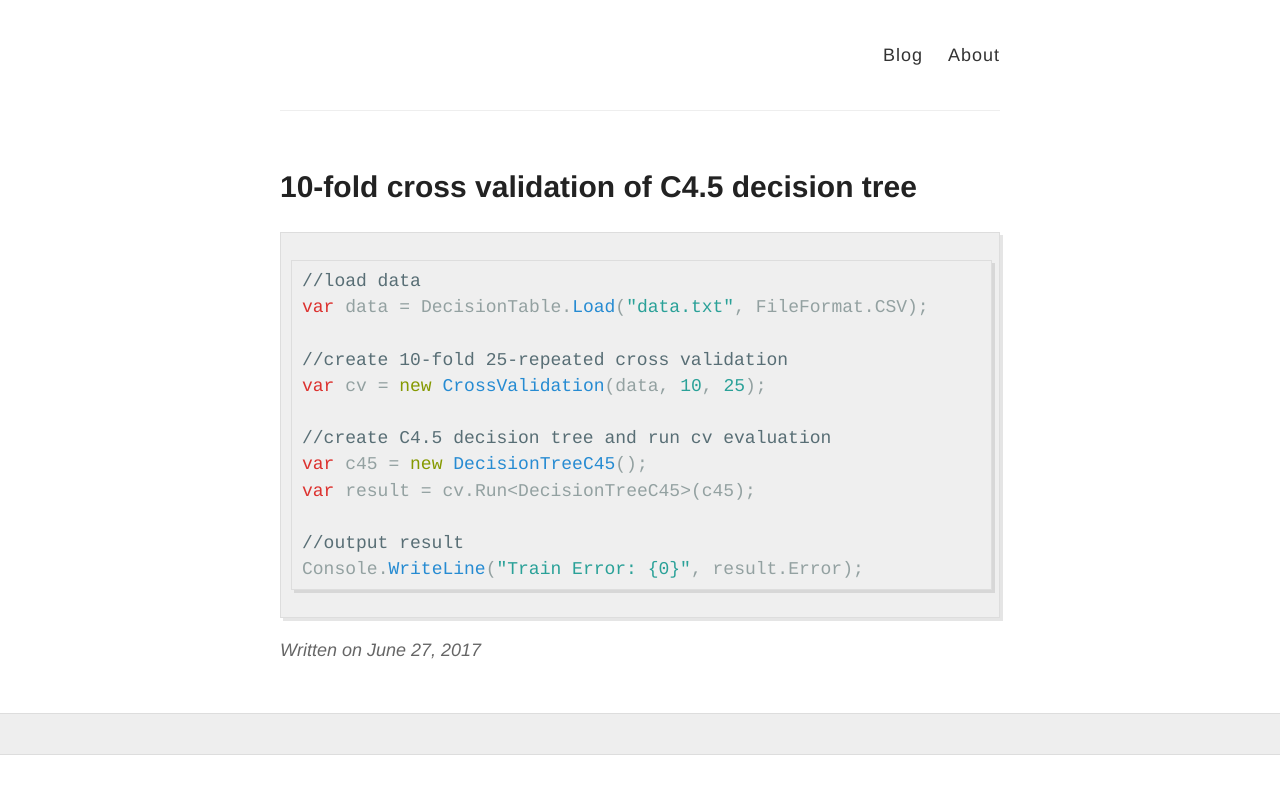
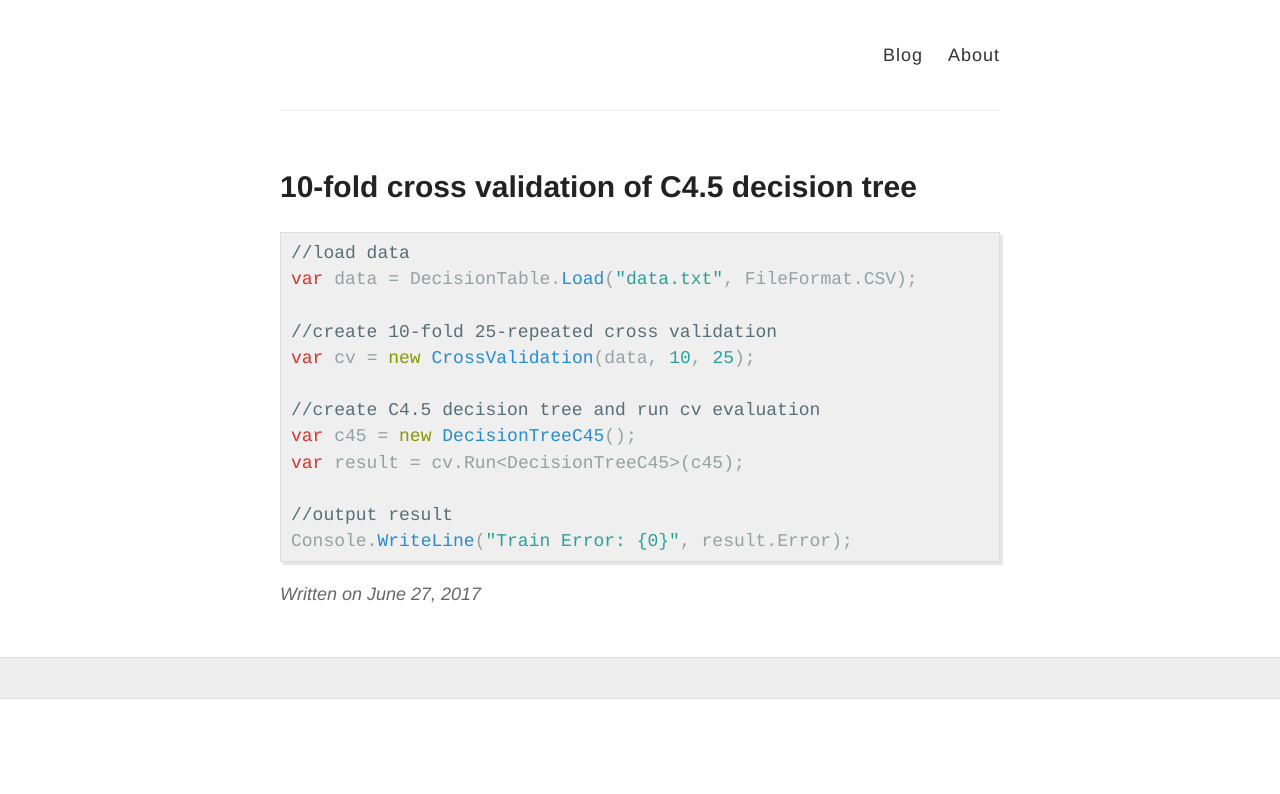
Before and after one commit to nrough/jekyll-now, a Jekyll site: the page built from _posts/2017-6-27-C45-10-Fold-CV.md, in a window 1280 px wide. Shown: the top 794 px of the page. Built offline with Jekyll 4.4.1, drawn with Linux system fonts in a browser that asks for light colours.

Commit message:
Add files via upload

````diff
--- a/_posts/2017-6-27-C45-10-Fold-CV.md
+++ b/_posts/2017-6-27-C45-10-Fold-CV.md
@@ -2,8 +2,7 @@
 layout: post
 title:  10-fold cross validation of C4.5 decision tree
 ---
-
-``` csharp
+{% highlight csharp %}
 //load data
 var data = DecisionTable.Load("data.txt", FileFormat.CSV);
 
@@ -16,4 +15,4 @@ var result = cv.Run<DecisionTreeC45>(c45);
 
 //output result
 Console.WriteLine("Train Error: {0}", result.Error);
-```
+{% endhighlight %}
````
Also changed, not shown: _posts/2017-6-27-Random-Forest.md (+2 -4 lines).
